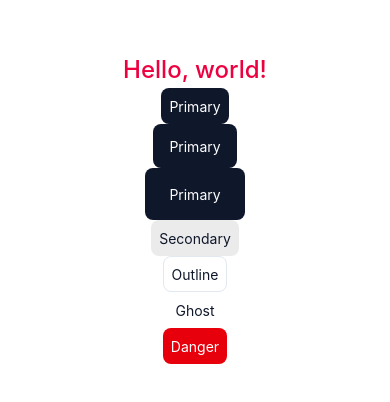
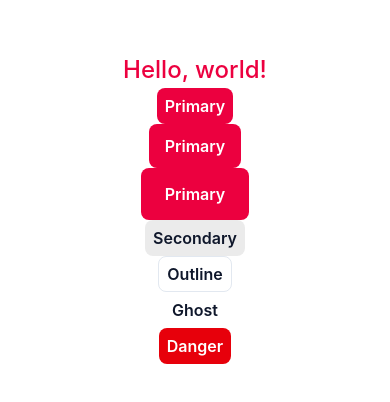
Before and after one commit to giorgigordiashvili/aimenu-mobile-app, a React Native app: screen / in a window 390 px wide. Shown: the part 214-616 px from the top of the page. Built offline with nearby package versions, Linux system fonts and the light colour scheme.

Commit message:
Fixed Raptalomi issues

```diff
--- a/src/components/Button/Button.styles.ts
+++ b/src/components/Button/Button.styles.ts
@@ -23,7 +23,7 @@ export const sizeStyles = {
 export const variantStyles = {
   primary: {
     container: {
-      backgroundColor: colors.dark,
+      backgroundColor: colors.primary,
       borderRadius: borderRadius.md,
     },
     text: {
--- a/src/theme/typography.ts
+++ b/src/theme/typography.ts
@@ -12,6 +12,7 @@ export const typography: Record<string, TextStyle> = {
   textLg: { fontSize: 18, fontWeight: "400", lineHeight: 28 },
   textXl: { fontSize: 20, fontWeight: "400", lineHeight: 28 },
   text2xl: { fontSize: 24, fontWeight: "400", lineHeight: 32 },
+  button: { fontSize: 16, fontWeight: "600", lineHeight: 20 },
 };
 
 // Define font weights separately
```
